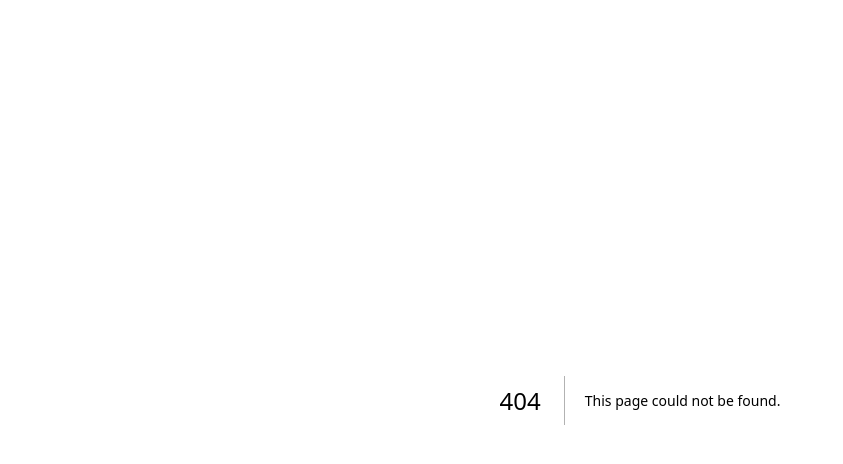
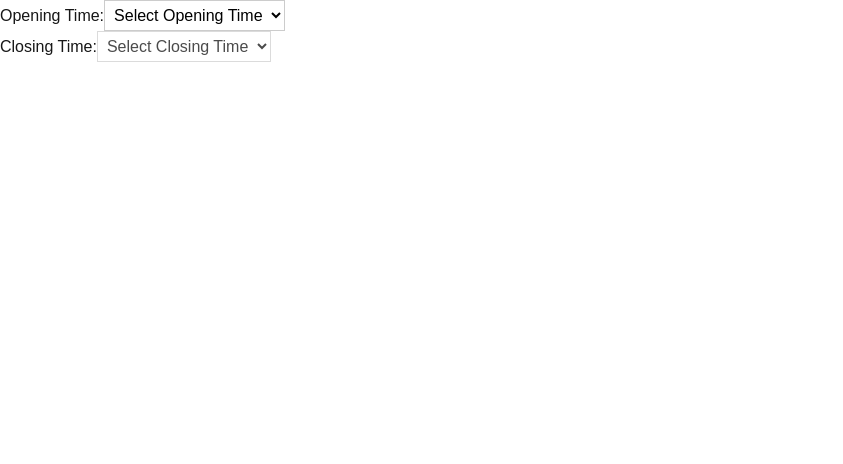
Before and after one commit to maxjonessystemmicro/POC-NextJS-Decisions, a Next.js app: page /OpeningHours in a window 1280 px wide. Before the commit this address had no page. Shown: the top 464 px of the page, without its empty margins (0-843 px from the left). Built offline with nearby package versions, Linux system fonts and the light colour scheme.

Commit message:
add opening hours and closing hours to the floor designer

```diff
--- a/package.json
+++ b/package.json
@@ -10,6 +10,7 @@
   },
   "dependencies": {
     "canvas": "^2.11.2",
+    "date-fns": "^4.1.0",
     "html2canvas": "^1.4.1",
     "konva": "^9.3.15",
     "next": "^14.2.13",
--- a/pages/FloorPlan.js
+++ b/pages/FloorPlan.js
@@ -10,6 +10,7 @@ import {
   Image as KonvaImage,
   Rect,
 } from "react-konva";
+import TimeDropdowns from "./OpeningHours";
 
 // Dynamically import Konva components to avoid server-side rendering issues
 const DynamicStage = dynamic(
@@ -69,6 +70,15 @@ const SingleFloorPlan = () => {
   const stageRef = useRef(null);
   const router = useRouter();
 
+  const [openingTime, setOpeningTime] = useState('');
+  const [closingTime, setClosingTime] = useState('');
+
+  // Handler to update time data
+  const handleTimeChange = (times) => {
+    setOpeningTime(times.openingTime);
+    setClosingTime(times.closingTime);
+  };
+
   useEffect(() => {
     //methods for starting
     //1. session storage is empty, and the url is empty
@@ -115,6 +125,7 @@ const SingleFloorPlan = () => {
         setPlotWidth(parsedFloorPlan.Grid_Width);
         setImagePosition(parsedFloorPlan.FloorPlan_Image_Position);
 
+
         if (parsedRooms) {
           parsedRooms.forEach((room, index) => {
             room.Internal_ID = index;
@@ -155,6 +166,8 @@ const SingleFloorPlan = () => {
         sessionStorage.setItem("GridWidth", plotWidth);
         sessionStorage.setItem("rooms", JSON.stringify(parsedRooms));
         sessionStorage.setItem("desks", JSON.stringify(parsedDesks));
+        sessionStorage.setItem("openingTime", JSON.stringify(openingTime))
+        sessionStorage.setItem("closingTime", JSON.stringify(closingTime))
 
         //set the url
         router.replace({
@@ -179,11 +192,16 @@ const SingleFloorPlan = () => {
       let floorPlan = JSON.parse(sessionStorage.getItem("FloorPlan"));
       let rooms = JSON.parse(sessionStorage.getItem("rooms"));
       let desks = JSON.parse(sessionStorage.getItem("desks"));
+      let openingTime = JSON.parse(sessionStorage.getItem("openingTime"));
+      let closingTime = JSON.parse(sessionStorage.getItem("closingTime"));
+
 
       setFloorPlan(floorPlan);
       setGridSizeValue(gridSize);
       setPlotHeight(gridHeight);
       setPlotWidth(gridWidth);
+      setOpeningTime(openingTime);
+      setClosingTime(closingTime);
 
       if (rooms) {
         rooms.forEach((room, index) => {
@@ -251,7 +269,6 @@ const SingleFloorPlan = () => {
                 Grid_Size: gridSizeValue,
                 Grid_Height: plotHeight,
                 Grid_Width: plotWidth,
-
                 FloorPlan_Image_Position: imagePosition,
               },
               Rooms: rooms,
@@ -622,6 +639,8 @@ const SingleFloorPlan = () => {
       }
     }
   };
+
+
 
   return (
     <div
@@ -1042,6 +1061,7 @@ const SingleFloorPlan = () => {
                 >
                   Draw Floorplan
                 </button>
+                <TimeDropdowns onTimeChange={handleTimeChange}/>
               </div>
             </div>
 
--- /dev/null
+++ b/pages/OpeningHours.js
@@ -0,0 +1,80 @@
+import React, { useState } from 'react';
+import { format, addMinutes, startOfDay, parse, isAfter } from 'date-fns';
+
+const TimeDropdowns = ({ onTimeChange }) => {
+  const [openingTime, setOpeningTime] = useState('');
+  const [closingTime, setClosingTime] = useState('');
+  const [isClosingEnabled, setIsClosingEnabled] = useState(false);
+
+  // Helper function to generate time slots
+  const generateTimes = () => {
+    const times = [];
+    let currentTime = startOfDay(new Date()); // Start at 12:00 AM
+    for (let i = 0; i < 48; i++) { // 48 slots for 30-minute intervals
+      times.push(format(currentTime, 'hh:mm a')); // Format as "12:00 AM"
+      currentTime = addMinutes(currentTime, 30);
+    }
+    return times;
+  };
+
+  const allTimes = generateTimes();
+
+  // Handle opening time change
+  const handleOpeningChange = (event) => {
+    const selectedTime = event.target.value;
+    setOpeningTime(selectedTime);
+    setIsClosingEnabled(true);
+    setClosingTime(''); // Reset closing time
+    onTimeChange({ openingTime: selectedTime, closingTime: '' }); // Notify parent
+  };
+
+  // Handle closing time change
+  const handleClosingChange = (event) => {
+    const selectedTime = event.target.value;
+    setClosingTime(selectedTime);
+    onTimeChange({ openingTime, closingTime: selectedTime }); // Notify parent
+  };
+
+  // Filter times for the closing dropdown
+  const closingOptions = allTimes.filter((time) => {
+    if (!openingTime) return false;
+    const selectedOpeningTime = parse(openingTime, 'hh:mm a', new Date());
+    const potentialClosingTime = parse(time, 'hh:mm a', new Date());
+    return isAfter(potentialClosingTime, selectedOpeningTime);
+  });
+
+  return (
+    <div>
+      <div>
+        <label htmlFor="openingTime">Opening Time:</label>
+        <select id="openingTime" value={openingTime} onChange={handleOpeningChange}>
+          <option value="">Select Opening Time</option>
+          {allTimes.map((time) => (
+            <option key={time} value={time}>
+              {time}
+            </option>
+          ))}
+        </select>
+      </div>
+
+      <div>
+        <label htmlFor="closingTime">Closing Time:</label>
+        <select
+          id="closingTime"
+          value={closingTime}
+          onChange={handleClosingChange}
+          disabled={!isClosingEnabled}
+        >
+          <option value="">Select Closing Time</option>
+          {closingOptions.map((time) => (
+            <option key={time} value={time}>
+              {time}
+            </option>
+          ))}
+        </select>
+      </div>
+    </div>
+  );
+};
+
+export default TimeDropdowns;
--- a/styles/globals.css
+++ b/styles/globals.css
@@ -25,3 +25,16 @@ body {
     text-wrap: balance;
   }
 }
+
+select {
+  color: black;
+  background-color: white;
+  border: 1px solid #ccc;
+  padding: 5px;
+  font-size: 16px;
+}
+
+select option {
+  color: black;
+  background-color: white;
+}
```
